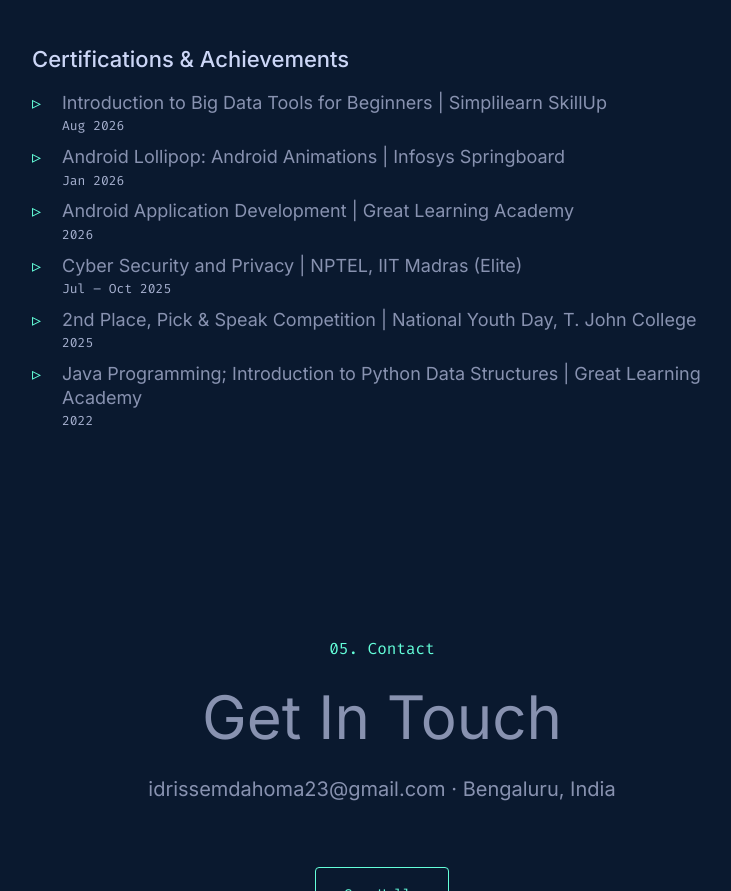
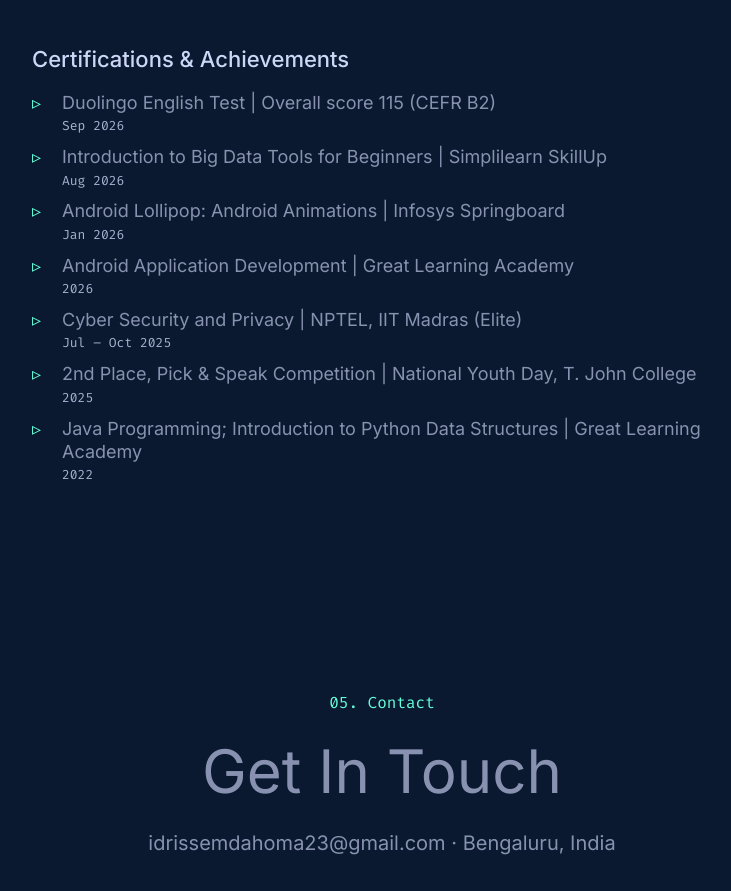
Before and after one commit to mdahoma400/mdahoma400.github.io, a plain HTML site: page index.html in a window 1280 px wide. Shown: the part 4615-5506 px from the top of the page, without its empty margins (258-989 px from the left). Drawn offline with Linux system fonts and the light colour scheme.

Commit message:
Add Duolingo English Test certification

```diff
--- a/index.html
+++ b/index.html
@@ -271,6 +271,7 @@
       <div class="certs">
         <h3>Certifications &amp; Achievements</h3>
         <ul class="ticked">
+          <li>Duolingo English Test | Overall score 115 (CEFR B2) <span class="range">Sep 2026</span></li>
           <li>Introduction to Big Data Tools for Beginners | Simplilearn SkillUp <span class="range">Aug 2026</span></li>
           <li>Android Lollipop: Android Animations | Infosys Springboard <span class="range">Jan 2026</span></li>
           <li>Android Application Development | Great Learning Academy <span class="range">2026</span></li>
```
